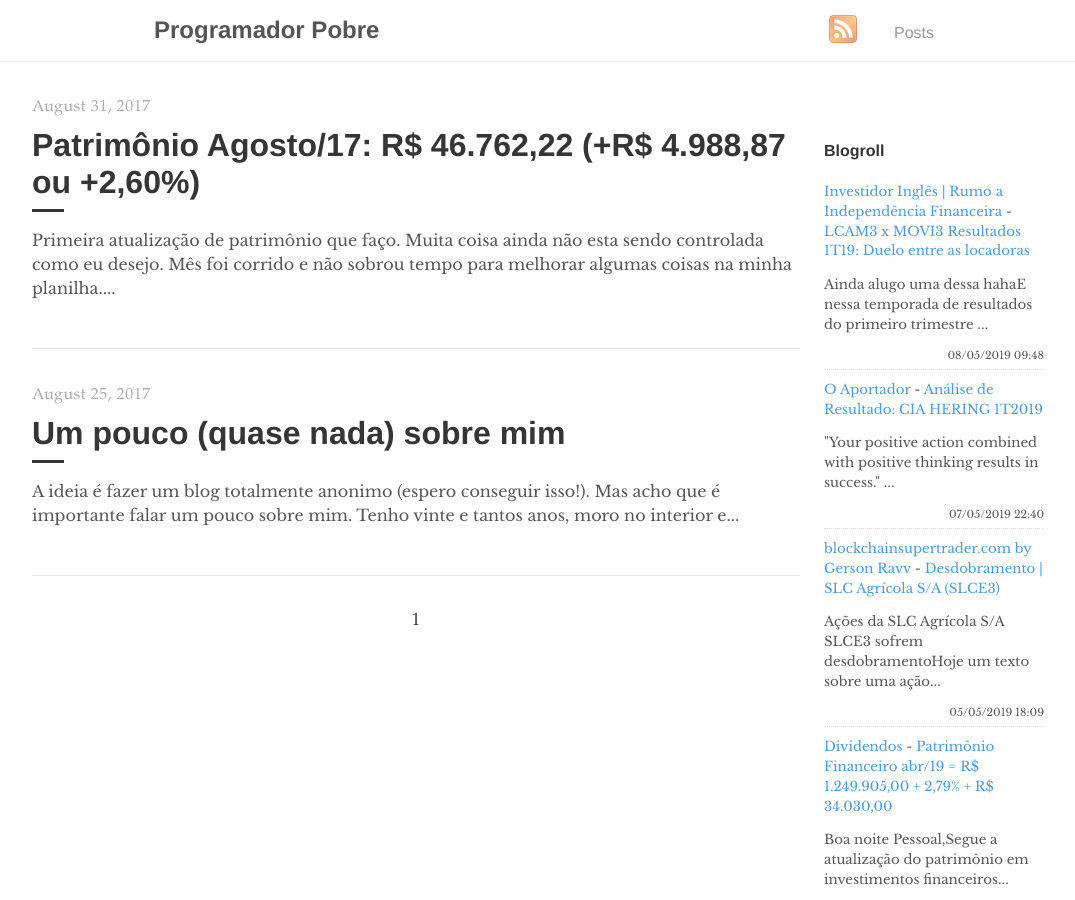
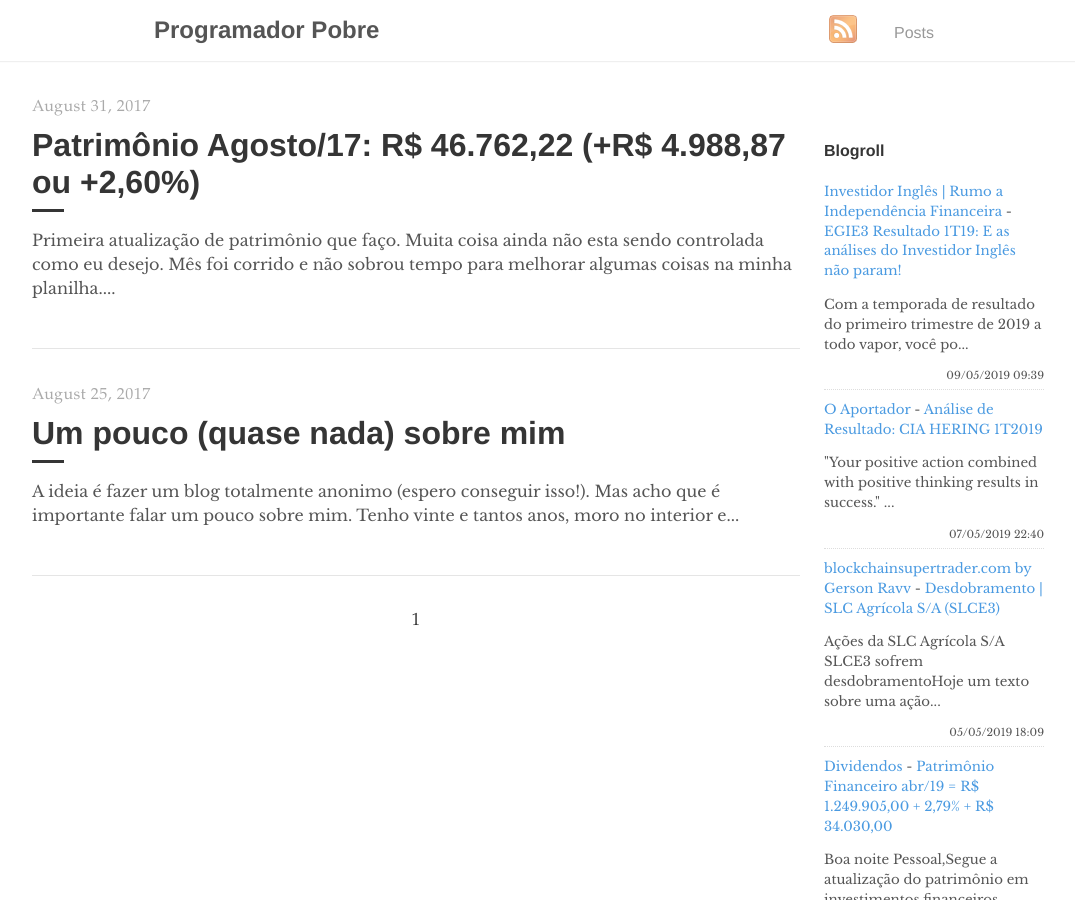
Before and after one commit to programadorpobre/programadorpobre.github.io, a Jekyll site: the page built from index.html, in a window 1280 px wide and 900 px high. Shown: the whole window, without its empty margins (96-1171 px from the left). Built offline with Jekyll 4.4.1, drawn with Linux system fonts in a browser that asks for light colours; the list of posts is cut into pages by our own code; comment, search, counter and statistics services are not loaded.

Commit message:
[ci skip] travis #642

```diff
--- a/_includes/feed-entries.html
+++ b/_includes/feed-entries.html
@@ -1,7 +1,7 @@
 <div class="feed-entry">
-    <a class="feed-entry-site-name" href="https://www.investidoringles.com/">Investidor Inglês | Rumo a Independência Financeira</a> - <a class="feed-entry-title" href="https://www.investidoringles.com/2019/05/lcam3-movi3-resultado-1t19.html">LCAM3 x MOVI3 Resultados 1T19: Duelo entre as locadoras</a>
-    <p class="feed-entry-summary">Ainda alugo uma dessa hahaE nessa temporada de resultados do primeiro trimestre ...</p>
-    <time datetime="2019-05-08T09:48:00.000-03:00">08/05/2019 09:48</time>
+    <a class="feed-entry-site-name" href="https://www.investidoringles.com/">Investidor Inglês | Rumo a Independência Financeira</a> - <a class="feed-entry-title" href="https://www.investidoringles.com/2019/05/egie3-resultado-1t19.html">EGIE3 Resultado 1T19: E as análises do Investidor Inglês não param!</a>
+    <p class="feed-entry-summary">Com a temporada de resultado do primeiro trimestre de 2019 a todo vapor, você po...</p>
+    <time datetime="2019-05-09T09:39:00.002-03:00">09/05/2019 09:39</time>
 </div>
 <div class="feed-entry">
     <a class="feed-entry-site-name" href="https://oaportadorfinanceiro.blogspot.com/">O Aportador</a> - <a class="feed-entry-title" href="https://oaportadorfinanceiro.blogspot.com/2019/05/analise-de-resultado-cia-hering-1t2019.html">Análise de Resultado: CIA HERING 1T2019</a>
```
